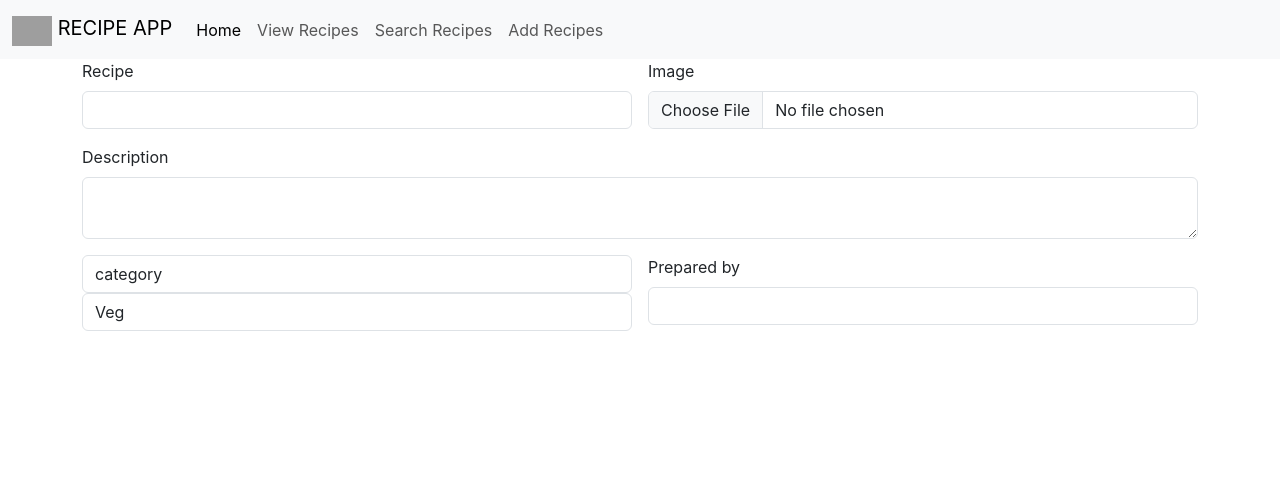
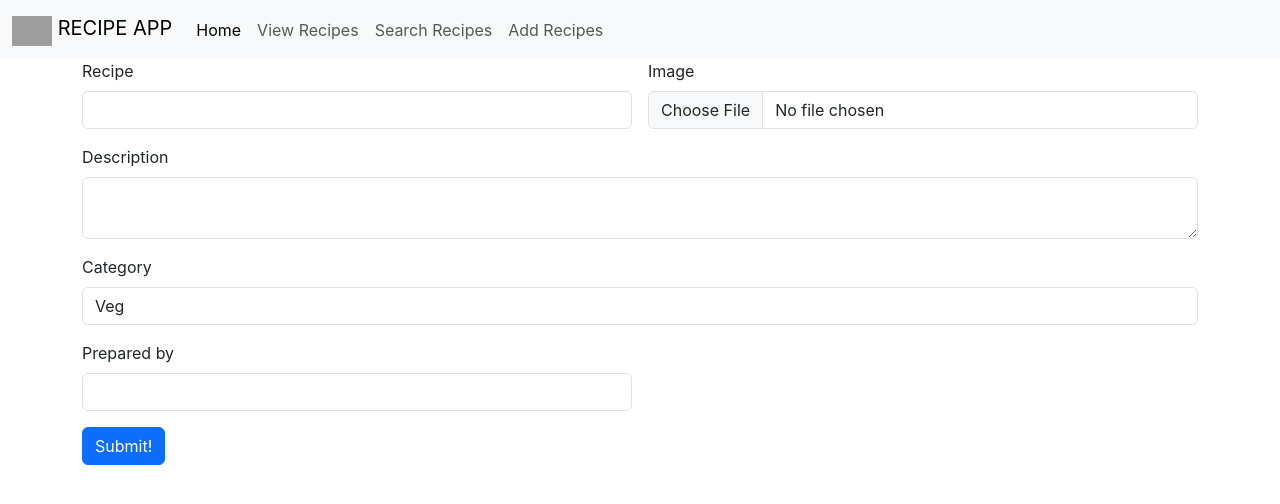
Before and after one commit to arjunsunil-boop/linkur-recipe_app, a React (Create React App) app: page /add in a window 1280 px wide. Shown: the top 504 px of the page. Built offline with nearby package versions, Linux system fonts and the light colour scheme; grey boxes are pictures that could not be loaded.

Commit message:
Minor Fixes

```diff
--- a/src/components/Addrecipe.jsx
+++ b/src/components/Addrecipe.jsx
@@ -26,8 +26,8 @@ const Addrecipe = () => {
                                 <textarea className="form-control"></textarea>
 
                             </div>
-                            <div className="col col-12 col-sm-6 col-md-6 col-lg-6 col-xl-6 col-xxl-6">
-                                <label htmlFor="" className="form-control">category</label>
+                            <div className="col col-12 col-sm-12 col-md-12 col-lg-12 col-xl-12 col-xxl-12">
+                                <label htmlFor="" className="form-label">Category</label>
                                 <select name="" id="" className="form-control">
                                     <option value="Veg">Veg</option>
                                     <option value="Non Veg">Non Veg</option>
@@ -36,6 +36,9 @@ const Addrecipe = () => {
                             <div className="col col-12 col-sm-6 col-md-6 col-lg-6 col-xl-6 col-xxl-6">
                                 <label htmlFor="" className="form-label">Prepared by</label>
                                 <input type="text" className="form-control" />
+                            </div>
+                            <div className="col col-12 col-sm-12 col-md-12 col-lg-12 col-xl-12 col-xxl-12">
+                                <button className="btn btn-primary">Submit!</button>
                             </div>
                         </div>
                     </div>
--- a/src/components/Searchrecipe.jsx
+++ b/src/components/Searchrecipe.jsx
@@ -9,7 +9,7 @@ const Searchrecipe = () => {
             <div className="row">
                 <div className="col col-12 col-sm-12 col-md-12 col-lg-12 col-xl-12 col-xxl-12">
 
-                    <div className="row">
+                    <div className="row g-3">
                         <div className="col col-12 col-sm-12 col-md-12 col-lg-12 col-xl-12 col-xxl-12">
                             <label htmlFor="" className="form-label">Recipe Title</label>
                             <input type="text" className="form-control" />
```
